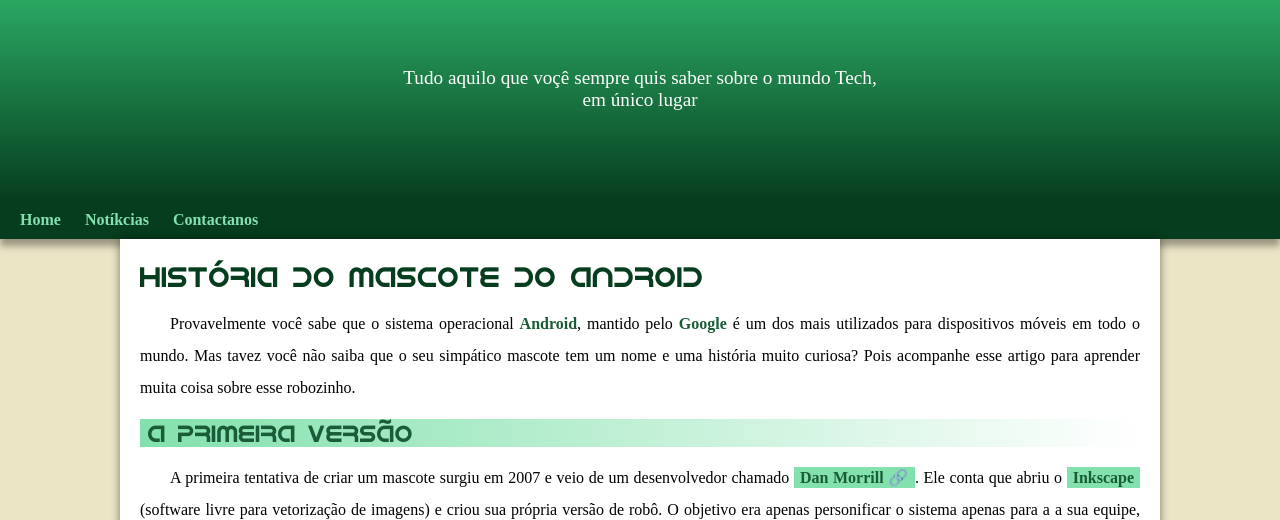
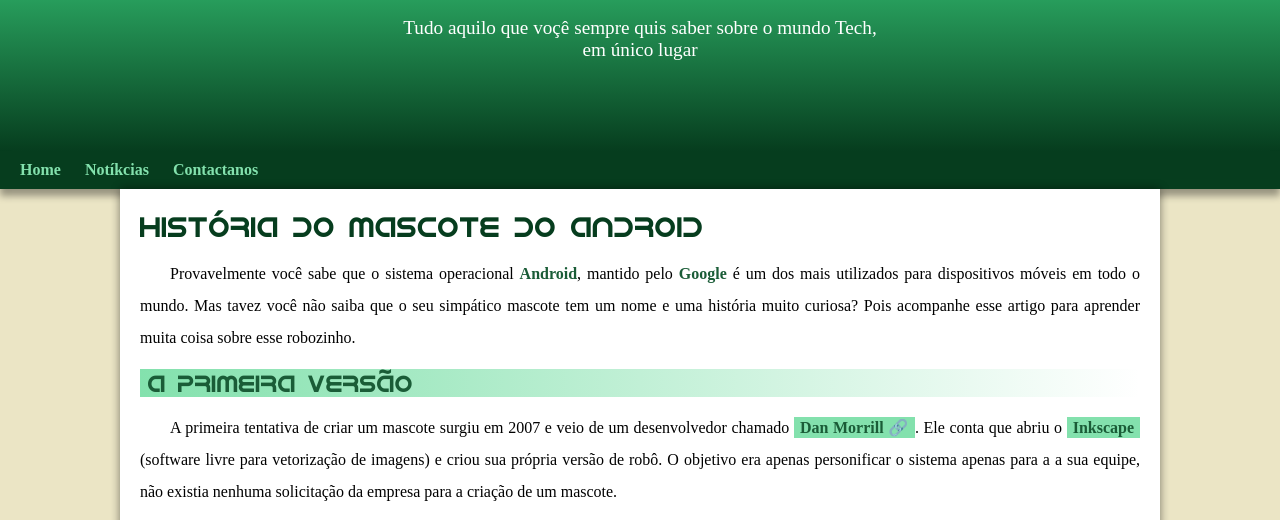
Before and after one commit to Zacarias-Kingzaca/projecto-android, a plain HTML site: page index.html in a window 1280 px wide. Shown: the part 100-620 px from the top of the page. Drawn offline with Linux system fonts and the light colour scheme.

Commit message:
padding resolvido

```diff
--- a/estilo/style.css
+++ b/estilo/style.css
@@ -62,7 +62,7 @@ header > h1 {
     margin: auto;
     padding-right: 10px;
     padding-left: 10px;
-    padding:  50px;
+    padding-bottom:  50px;
  }
 
  nav {
```
